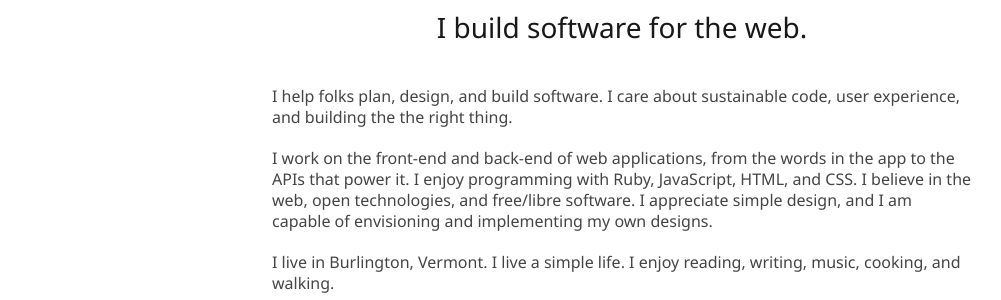
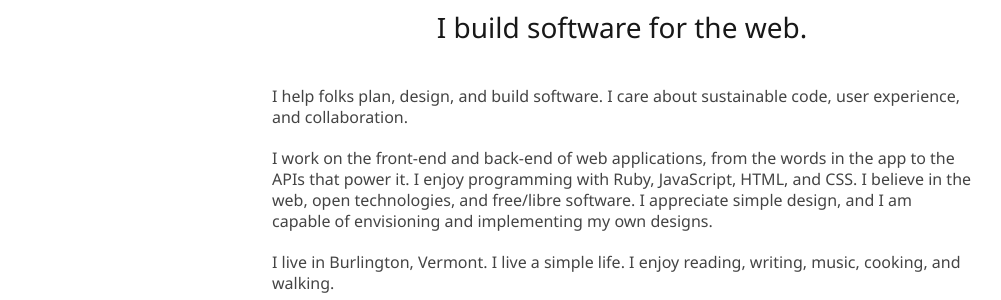
Before and after one commit to brettchalupa/brettchalupa.github.io, a Jekyll site: the page built from index.html, in a window 1280 px wide. Shown: the part 323-623 px from the top of the page, without its empty margins (138-1139 px from the left). Built offline with Jekyll 4.4.1, drawn with Linux system fonts in a browser that asks for light colours; Markdown is read by kramdown in place of the engine named in the settings.

Commit message:
Update index content

```diff
--- a/index.html
+++ b/index.html
@@ -14,7 +14,7 @@ title: Brett Chalupa
 
   <div class="who">
     <p>I help folks plan, design, and build software. I care about sustainable
-    code, user experience, and building the the right thing.</p>
+    code, user experience, and collaboration.</p>
 
     <p>I work on the front-end and back-end of web applications, from the words in
     the app to the APIs that power it. I enjoy programming with Ruby,
```
